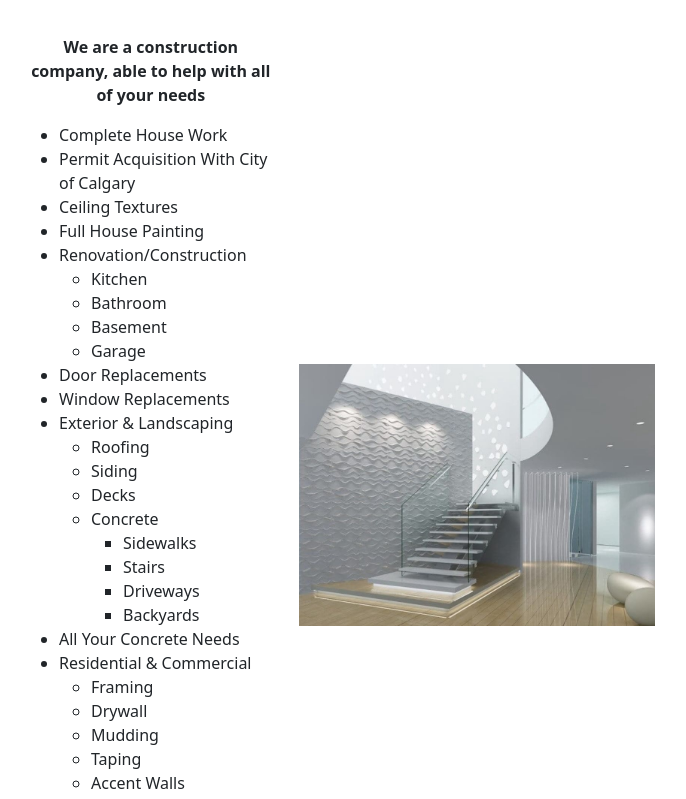
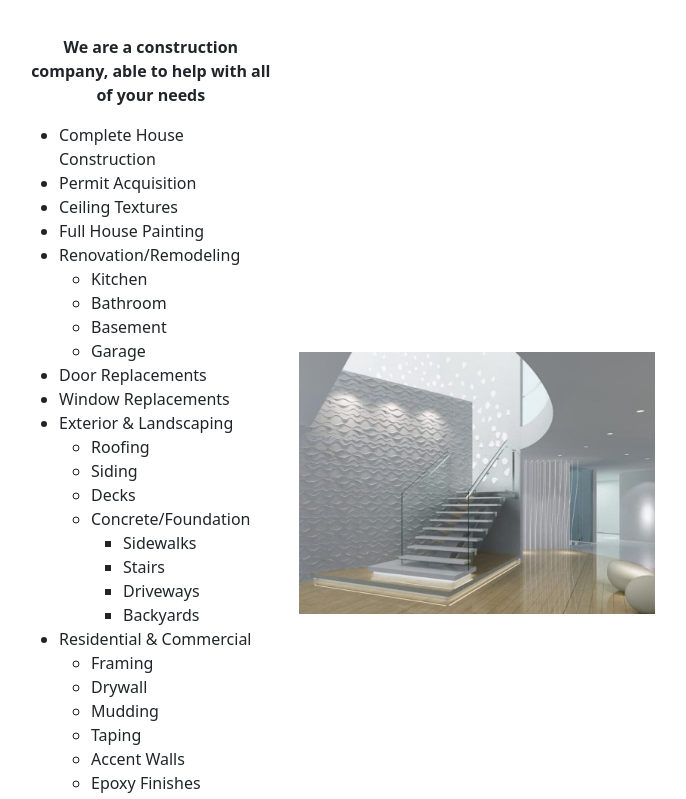
Before and after one commit to Divergent-Smart-Builds/divergent-smart-builds, a React (Create React App) app: page / in a window 1280 px wide. Shown: the part 1280-2079 px from the top of the page, without its empty margins (299-985 px from the left). Built offline with nearby package versions, Linux system fonts and the light colour scheme.

Commit message:
changed some text

```diff
--- a/src/Home.js
+++ b/src/Home.js
@@ -131,11 +131,11 @@ const Home = () => {
                         <b>We are a construction company, able to help with all of your needs</b>
                         <p></p>
                         <ul>
-                            <li>Complete House Work</li>
-                            <li>Permit Acquisition With City of Calgary</li>
+                            <li>Complete House Construction</li>
+                            <li>Permit Acquisition</li>
                             <li>Ceiling Textures</li>
                             <li>Full House Painting</li>
-                            <li>Renovation/Construction
+                            <li>Renovation/Remodeling
                                 <ul>
                                     <li>Kitchen</li>
                                     <li>Bathroom</li>
@@ -150,7 +150,7 @@ const Home = () => {
                                     <li>Roofing</li>
                                     <li>Siding</li>
                                     <li>Decks</li>
-                                    <li>Concrete
+                                    <li>Concrete/Foundation
                                         <ul>
                                             <li>Sidewalks</li>
                                             <li>Stairs</li>
@@ -160,7 +160,6 @@ const Home = () => {
                                     </li>
                                 </ul>
                             </li>
-                            <li>All Your Concrete Needs</li>
                             <li>Residential & Commercial
                                 <ul>
                                     <li>Framing</li>
@@ -168,7 +167,7 @@ const Home = () => {
                                     <li>Mudding</li>
                                     <li>Taping</li>
                                     <li>Accent Walls</li>
-                                    <li>Epoxy Flooring</li>
+                                    <li>Epoxy Finishes</li>
                                 </ul>
                             </li>
                             <li>Store and Venue Builds
@@ -287,7 +286,7 @@ const Home = () => {
                 <Row>
                     <Col xs="12" md="6" className="right-align-text">
                         <h4>Residential Remodeling</h4>
-                        <p>Embark on a journey of transformation with our Residential Remodeling services, where your vision for a perfect home is brought to life. Our expert team is committed to reinventing your living spaces with an emphasis on quality, modern functionality, and personalized style. Whether it's a cozy kitchen renovation or a comprehensive home makeover, we ensure a seamless blend of aesthetics and value, making your home a reflection of your dreams.</p>
+                        <p>Embark on a journey of transformation with our Residential Remodeling services, where your vision for a perfect home is brought to life. Our expert team is committed to reinventing your living spaces with an emphasis on quality, modern functionality, and personalized style within your budget. Whether it's a cozy kitchen renovation or a comprehensive home makeover, we ensure a seamless blend of aesthetics and value, making your home a reflection of your dreams.</p>
                     </Col>
                     <Col xs="12" md="6">
                         <img src={paintImage} alt='Residential Housing Renovation' style={{ width: "100%", marginTop: "25px", marginBottom: "25px" }}></img>
@@ -298,8 +297,8 @@ const Home = () => {
                         <img src={exteriorRenoImage} alt='Residential Housing Renovation' style={{ width: "100%", marginTop: "25px", marginBottom: "25px" }}></img>
                     </Col>
                     <Col xs="12" md="6" className="left-align-text">
-                        <h4>Concrete</h4>
-                        <p>Our Concrete Solutions lay the foundation for enduring beauty and functionality in your outdoor spaces. Specializing in driveways, sidewalks, pathways, and backyard patios, we deliver precision and durability to enhance your property's curb appeal and usability. Whether you're envisioning a sleek new driveway or a charming garden path, our expert craftsmanship ensures a flawless finish that withstands the test of time and elements, seamlessly integrating with your landscape to create the perfect outdoor setting.</p>
+                        <h4>Concrete & Masonry</h4>
+                        <p>Our concrete & masonry solutions lay the foundation for enduring beauty and functionality in your outdoor spaces. Specializing in driveways, sidewalks, pathways, and backyard patios, we deliver precision and durability to enhance your property's curb appeal and usability. Whether you're envisioning a sleek new driveway or a charming garden path, our expert craftsmanship ensures a flawless finish that withstands the test of time and elements, seamlessly integrating with your landscape to create the perfect outdoor setting.</p>
                     </Col>
                 </Row>
                 <Row>
```
